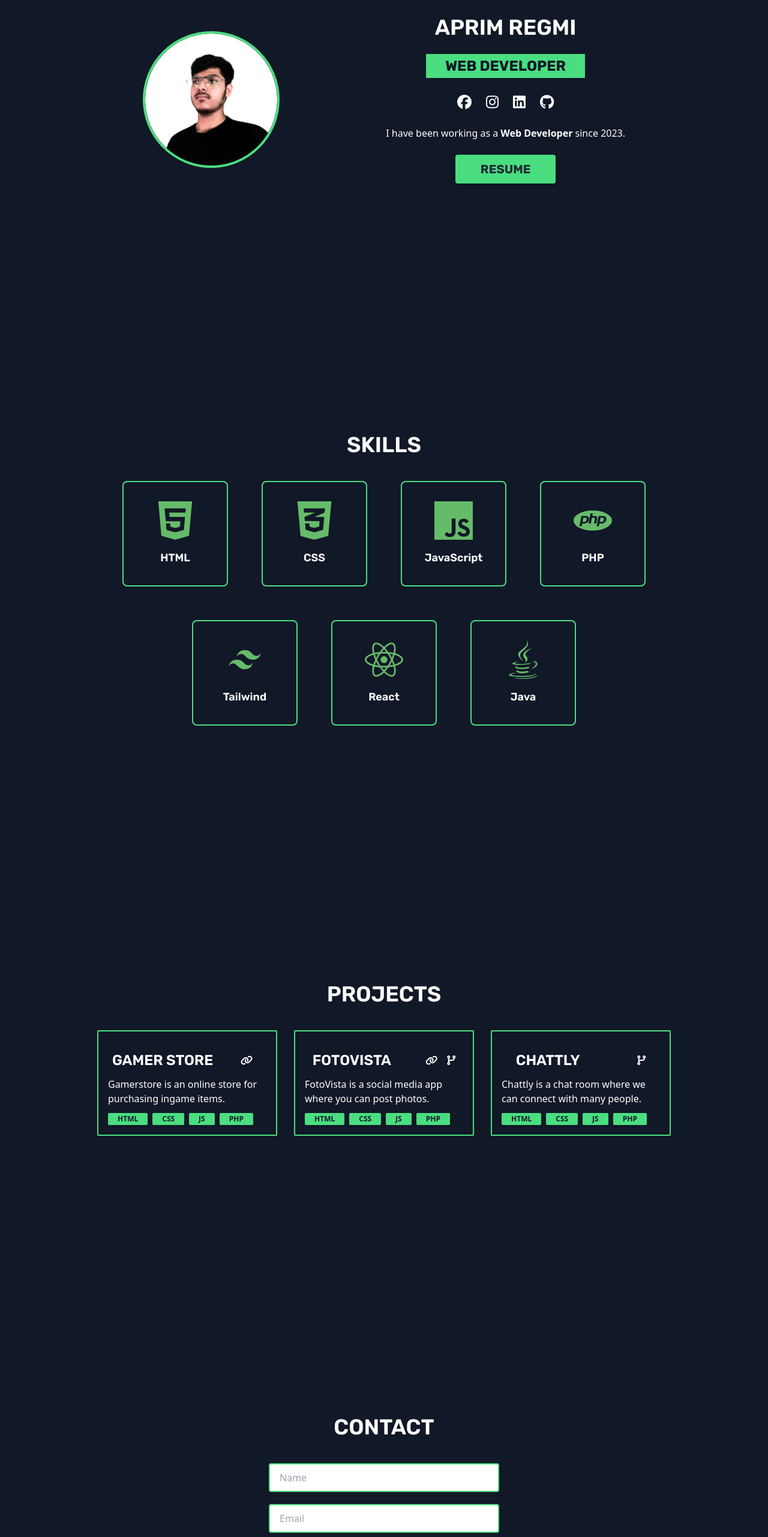
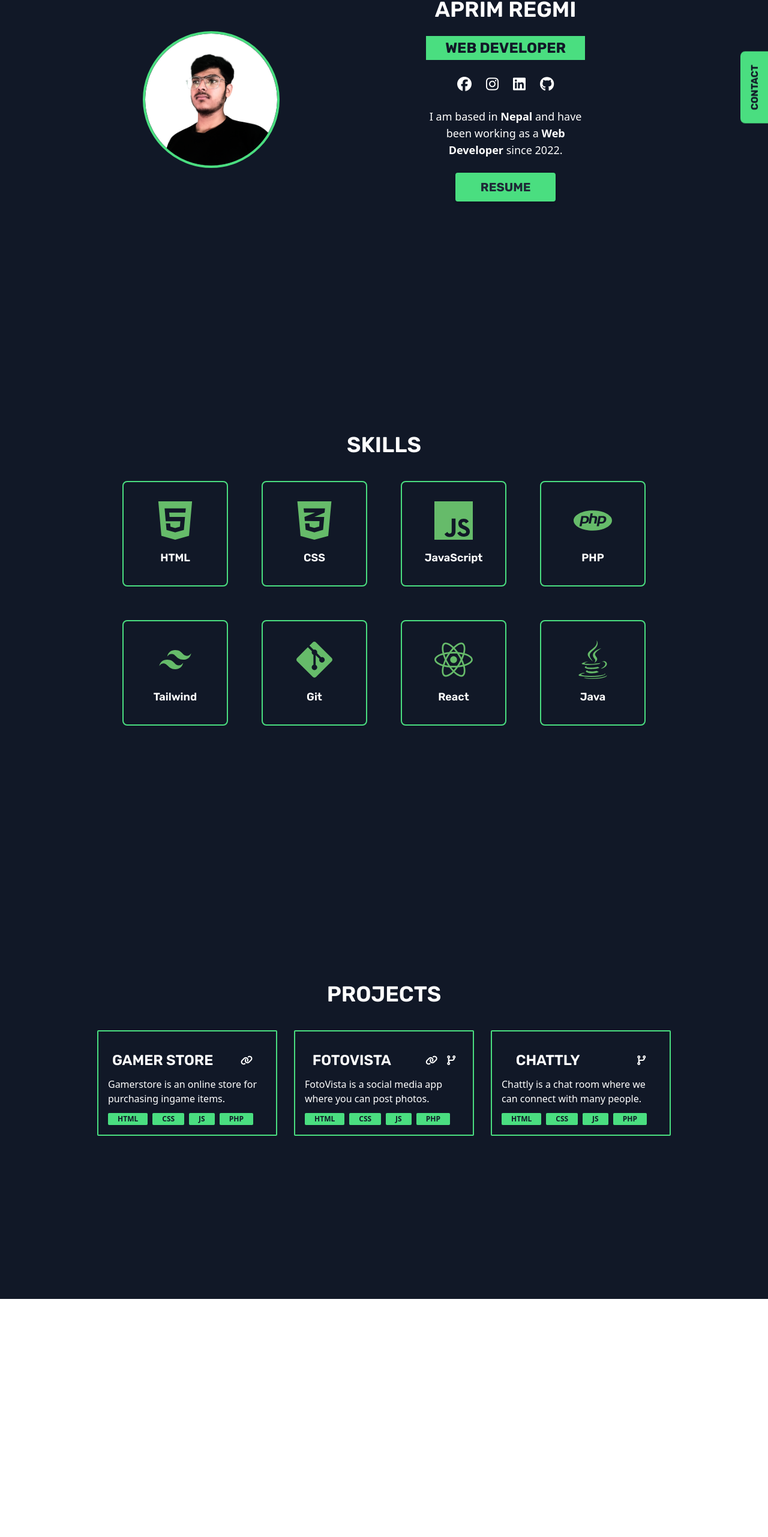
Before and after one commit to aregxd/Portfolio-Web, a React (Vite) app: page / in a window 1280 px wide. Shown: the part 234-2797 px from the top of the page at 60% size. After the commit the page ends 2400 px from the top, so only its background shows below. Built offline with nearby package versions, Linux system fonts and the light colour scheme.

Commit message:
add contact

```diff
--- a/src/Components/Contact.jsx
+++ /dev/null
@@ -1,35 +0,0 @@
-import React from 'react'
-
-export default function Contact() {
-  return (
-    <div className='min-h-screen w-full flex gap-10 flex-col justify-center items-center bg-gray-900'>
-        <p className='text-white font-semibold text-4xl font-rubik uppercase'>Contact</p>
-        <div className="flex justify-center md:w-3/4">
-            <form action="mailto:aprimregmi24@gmail.com" method="post" enctype="text/plain" className='flex flex-col gap-5'>
-                <Input text='Name' />
-                <Input text='Email' />
-                <TextArea />
-                <SendBtn />
-            </form>
-        </div>
-    </div>
-  )
-}
-
-function Input ({text}){
-    return(
-        <input type="text" placeholder={text} className='w-72 h-12 px-4 outline-none rounded border-2 border-green-400 md:w-96' />
-    )
-}
-
-function TextArea (){
-    return(
-        <textarea placeholder='Message' className='w-72 min-h-32 max-h-56 px-4 pt-3 outline-none rounded border-2 border-green-400 md:w-96'></textarea>
-    )
-}
-
-function SendBtn(){
-    return(
-        <button className='mx-8 px-5 py-2 font-semibold font-rubik text-xl bg-green-400 border-2 border-green-400 outline-none uppercase rounded hover:bg-gray-900 hover:text-green-400'>Send Message</button>
-    )
-}
--- a/src/Components/Home.jsx
+++ b/src/Components/Home.jsx
@@ -17,10 +17,11 @@ export default function home() {
             <SocialIcons icon='linkedin' to='https://linkedin.com/in/aprimregmi0/' />
             <SocialIcons icon='github' to='https://github.com/aprimr/' />
           </div>
-          <p className='text-center px-8 font-roboto lg:mx-22'>I have been working as a <strong>Web Developer</strong> since 2023. </p>
+          <p className='text-center px-8 font-roboto lg:text-lg lg:mx-24'>I am based in <b>Nepal</b> and have been working as a <strong>Web Developer</strong> since 2022. </p>
           <Button />
         </div>
       </div>
+      <Overlay link="mailto:aprimregmi24@gmail.com" />
    </div>
   )
 }
@@ -36,6 +37,12 @@ function SocialIcons({icon, to}){
 
 function Button (){
   return(
-    <button class="relative px-10 py-2 text-xl font-bold text-gray-800 bg-green-400 rounded shadow-md uppercase border-2 border-green-400 font-rubik hover:bg-gray-900 hover:text-green-400">Resume</button>
+    <button class="px-10 py-2 text-xl font-bold text-gray-800 bg-green-400 rounded shadow-md uppercase border-2 border-green-400 font-rubik hover:bg-gray-900 hover:text-green-400 ">Resume</button>
   )
 }
+
+function Overlay({link}){
+  return(
+    <a href={link} className='vertical fixed font-rubik border-2 border-l-0 border-green-400 text-gray-900 font-bold bg-green-400 px-2.5 py-5 top-[20%] right-0 rounded-br-lg rounded-tr-lg uppercase md:top-[40%] hover:bg-gray-900 hover:text-green-400'>Contact</a>
+  )
+}
--- a/src/Components/Skills.jsx
+++ b/src/Components/Skills.jsx
@@ -6,6 +6,8 @@ import Tailwind from '../assets/Skillls/Tailwind.svg'
 import Php from '../assets/Skillls/Php.svg'
 import ReactJs from '../assets/Skillls/React.svg'
 import Java from '../assets/Skillls/Java.svg'
+import Git from '../assets/Skillls/Git.svg'
+import Redux from '../assets/Skillls/Redux.svg'
 
 
 
@@ -19,7 +21,9 @@ export default function Skills() {
             <Card source={JavaScript} name='JavaScript' />
             <Card source={Php} name='PHP' />
             <Card source={Tailwind} name='Tailwind' />
+            <Card source={Git} name='Git' />
             <Card source={ReactJs} name='React' />
+            {/* <Card source={Redux} name='Redux' /> */}
             <Card source={Java} name='Java' />
         </div>
     </div>
--- a/src/Import/Import.jsx
+++ b/src/Import/Import.jsx
@@ -1,7 +1,6 @@
 import Home from "../Components/Home"
 import Skills from "../Components/Skills"
 import Projects from "../Components/Projects"
-import Contact from "../Components/Contact"
 
 function Import() {
   return (
@@ -9,7 +8,6 @@ function Import() {
       <Home />
       <Skills />
       <Projects />
-      <Contact />
     </>
   )
 }
--- a/src/index.css
+++ b/src/index.css
@@ -3,3 +3,8 @@
 @tailwind base;
 @tailwind components;
 @tailwind utilities;
+
+.vertical{
+    writing-mode: vertical-rl;
+    transform: rotate(180deg);
+}
```
Also changed, not shown: src/assets/Skillls/Git.svg (added), src/assets/Skillls/Redux.svg (added).
